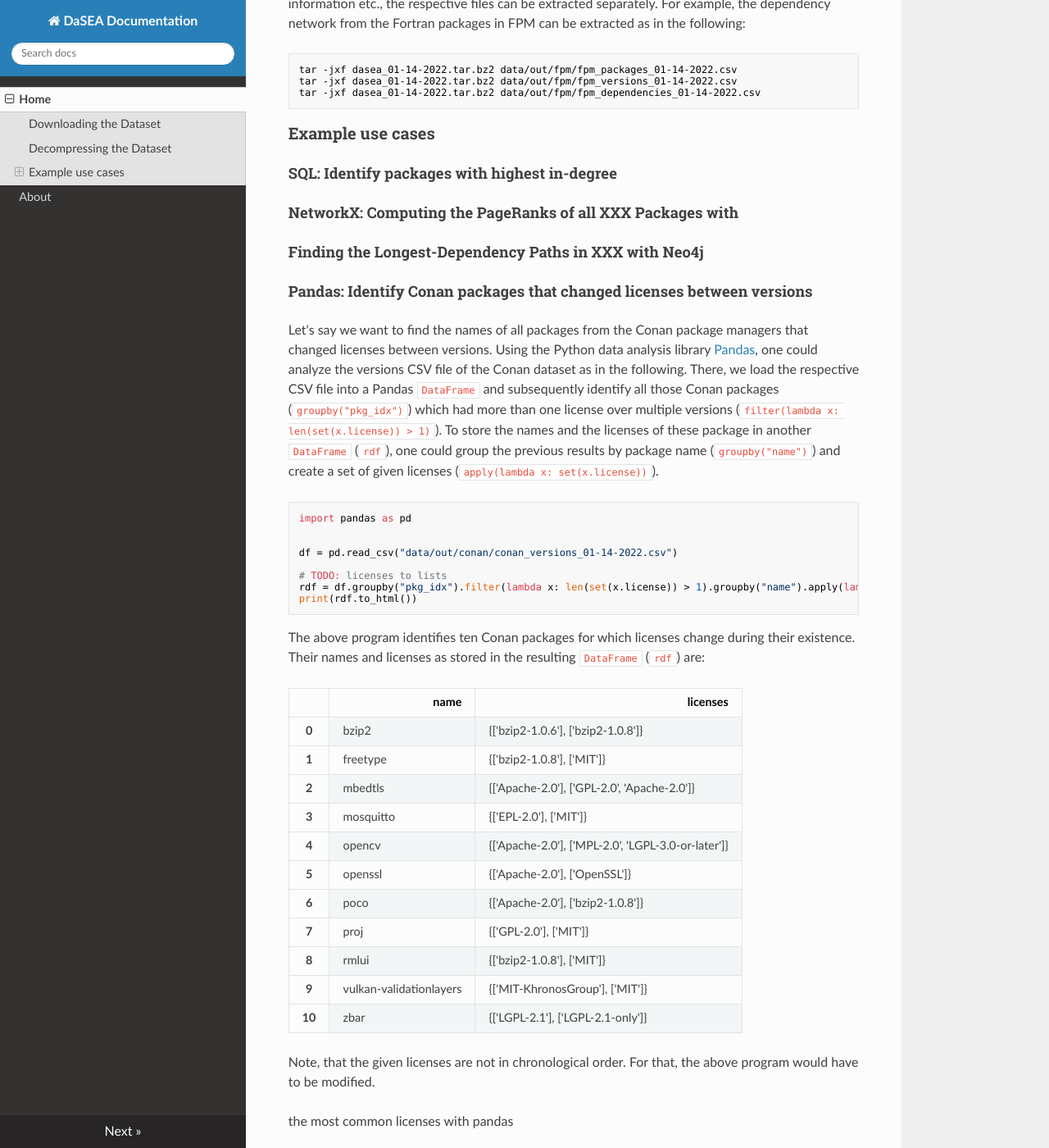
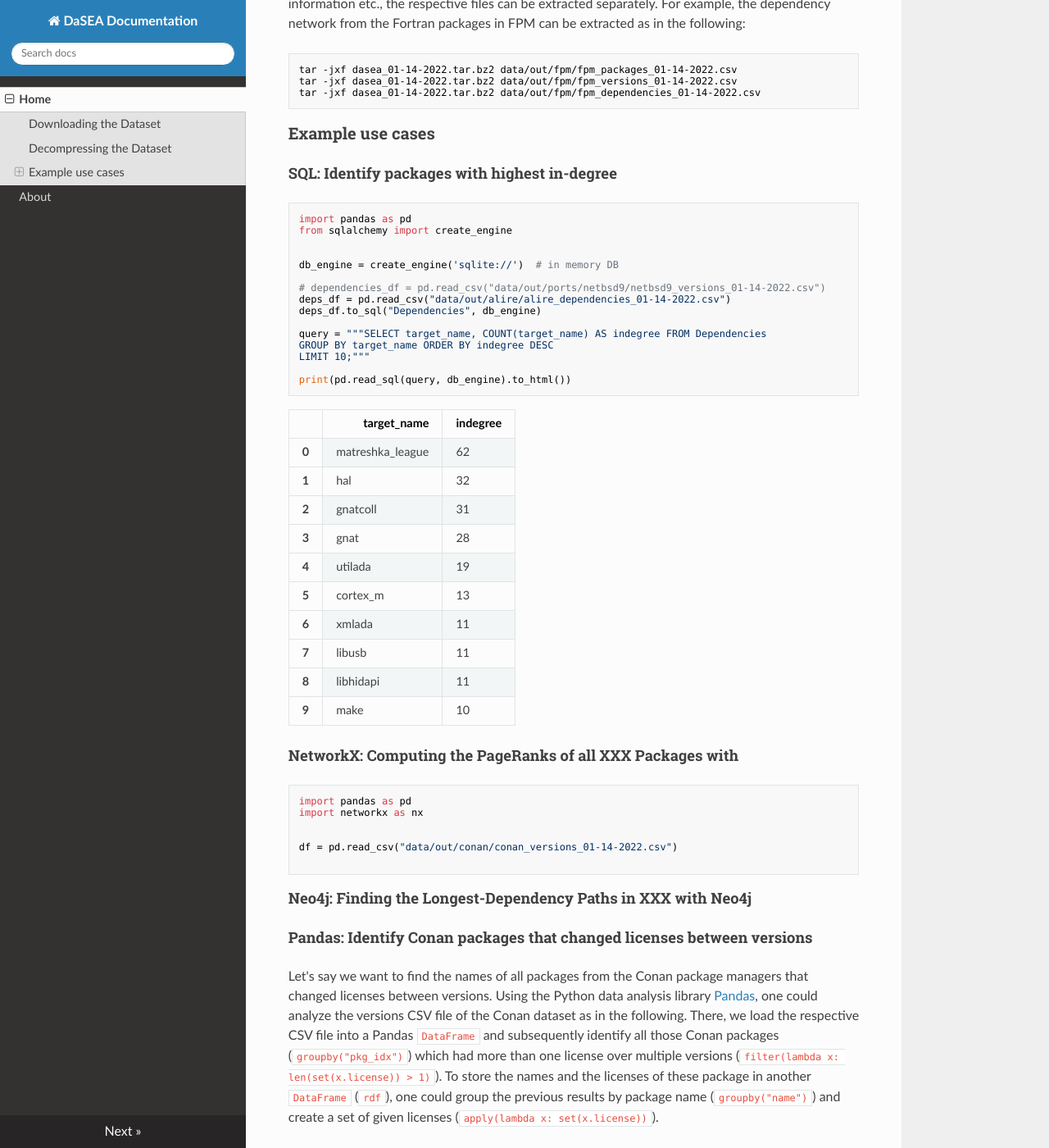
Before and after one commit to DaSEA-project/DASEA, an MkDocs documentation site: the page built from docs/index.md, in a window 1280 px wide and 1400 px high, scrolled down 1273 px. Shown: the whole window at 82% size. Built offline with MkDocs 1.6.1, drawn with Linux system fonts in a browser that asks for light colours; nearby versions of some CDN libraries.

Commit message:
Added SQL indegree example

````diff
--- a/docs/index.md
+++ b/docs/index.md
@@ -68,11 +68,102 @@ tar -jxf dasea_01-14-2022.tar.bz2 data/out/fpm/fpm_dependencies_01-14-2022.csv
 #### SQL: Identify packages with highest in-degree
 
 
+```python
+import pandas as pd
+from sqlalchemy import create_engine
+
+
+db_engine = create_engine('sqlite://')  # in memory DB
+
+# dependencies_df = pd.read_csv("data/out/ports/netbsd9/netbsd9_versions_01-14-2022.csv")
+deps_df = pd.read_csv("data/out/alire/alire_dependencies_01-14-2022.csv")
+deps_df.to_sql("Dependencies", db_engine)
+
+query = """SELECT target_name, COUNT(target_name) AS indegree FROM Dependencies
+GROUP BY target_name ORDER BY indegree DESC
+LIMIT 10;"""
+
+print(pd.read_sql(query, db_engine).to_html())
+```
+
+
+<table border="1" class="dataframe">
+  <thead>
+    <tr style="text-align: right;">
+      <th></th>
+      <th>target_name</th>
+      <th>indegree</th>
+    </tr>
+  </thead>
+  <tbody>
+    <tr>
+      <th>0</th>
+      <td>matreshka_league</td>
+      <td>62</td>
+    </tr>
+    <tr>
+      <th>1</th>
+      <td>hal</td>
+      <td>32</td>
+    </tr>
+    <tr>
+      <th>2</th>
+      <td>gnatcoll</td>
+      <td>31</td>
+    </tr>
+    <tr>
+      <th>3</th>
+      <td>gnat</td>
+      <td>28</td>
+    </tr>
+    <tr>
+      <th>4</th>
+      <td>utilada</td>
+      <td>19</td>
+    </tr>
+    <tr>
+      <th>5</th>
+      <td>cortex_m</td>
+      <td>13</td>
+    </tr>
+    <tr>
+      <th>6</th>
+      <td>xmlada</td>
+      <td>11</td>
+    </tr>
+    <tr>
+      <th>7</th>
+      <td>libusb</td>
+      <td>11</td>
+    </tr>
+    <tr>
+      <th>8</th>
+      <td>libhidapi</td>
+      <td>11</td>
+    </tr>
+    <tr>
+      <th>9</th>
+      <td>make</td>
+      <td>10</td>
+    </tr>
+  </tbody>
+</table>
 
 #### NetworkX: Computing the PageRanks of all XXX Packages with
 
 
-#### Finding the Longest-Dependency Paths in XXX with Neo4j
+```python
+import pandas as pd
+import networkx as nx
+
+
+df = pd.read_csv("data/out/conan/conan_versions_01-14-2022.csv")
+
+```
+
+
+
+#### Neo4j: Finding the Longest-Dependency Paths in XXX with Neo4j
 
 
 #### Pandas: Identify Conan packages that changed licenses between versions
````
